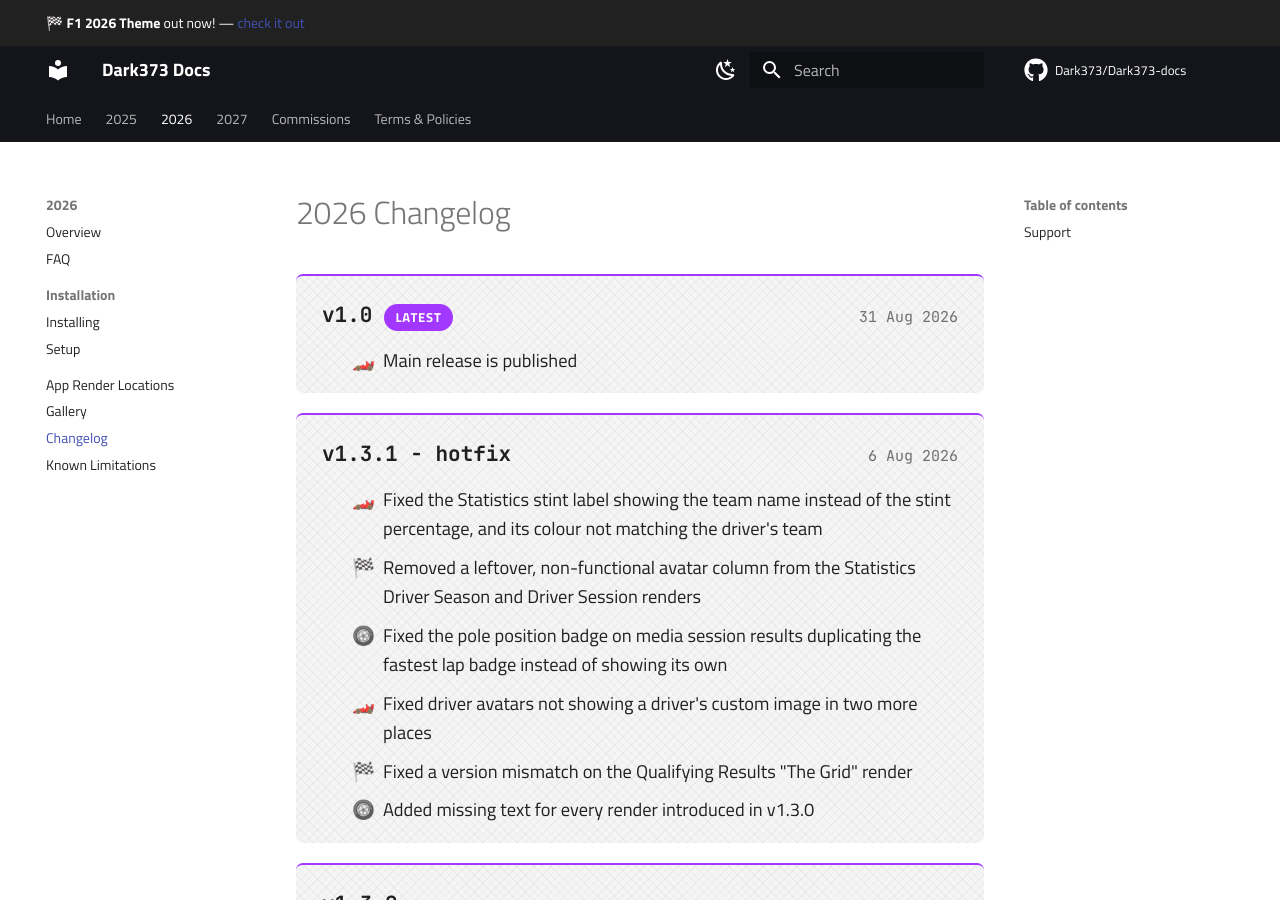
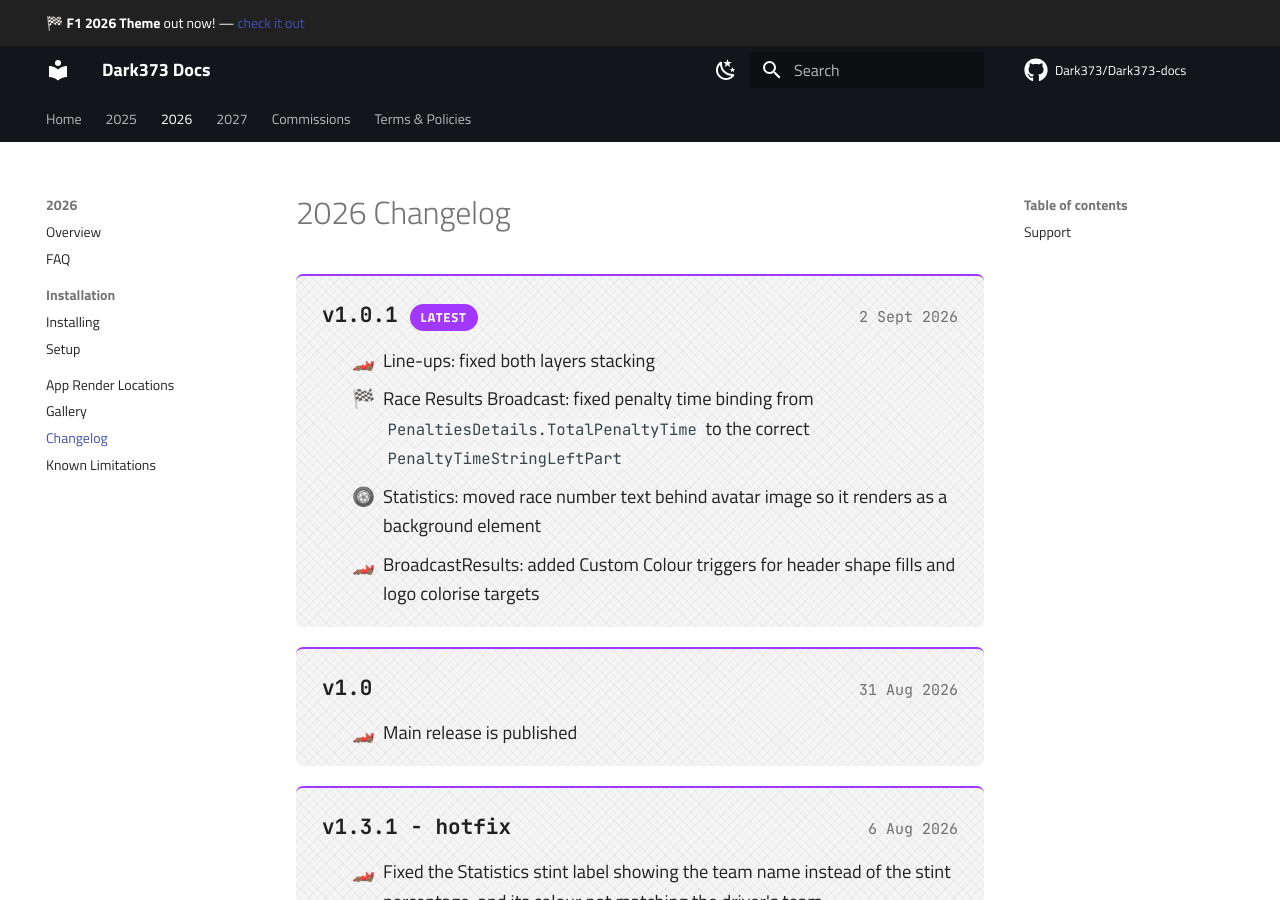
Before and after one commit to Dark373/Dark373-docs, an MkDocs documentation site: the page built from docs/f1-2026-theme/changelog.md, in a window 1280 px wide and 900 px high. Built offline with MkDocs 1.6.1 and Material for MkDocs 9.7.7, drawn with Linux system fonts in a browser that asks for light colours; comment, search, counter and statistics services are not loaded.

Commit message:
Add v1.0.1 changelog entry for 2026 theme
Co-Authored-By: Claude Sonnet 5 <noreply@anthropic.com>
Claude-Session: https://claude.ai/code/session_01WEWdRkUQPkz2PnDqHzXaDT

```diff
--- a/docs/f1-2026-theme/changelog.md
+++ b/docs/f1-2026-theme/changelog.md
@@ -5,8 +5,22 @@
 <div class="f1-release" markdown="1">
 
 <div class="f1-release-head">
+<span class="f1-release-version">v1.0.1</span>
+<span class="f1-release-badge f1-release-badge--latest">Latest</span>
+<span class="f1-release-date">2 Sept 2026</span>
+</div>
+
+- Line-ups: fixed both layers stacking
+- Race Results Broadcast: fixed penalty time binding from `PenaltiesDetails.TotalPenaltyTime` to the correct `PenaltyTimeStringLeftPart`
+- Statistics: moved race number text behind avatar image so it renders as a background element
+- BroadcastResults: added Custom Colour triggers for header shape fills and logo colorise targets
+
+</div>
+
+<div class="f1-release" markdown="1">
+
+<div class="f1-release-head">
 <span class="f1-release-version">v1.0</span>
-<span class="f1-release-badge f1-release-badge--latest">Latest</span>
 <span class="f1-release-date">31 Aug 2026</span>
 </div>
 
```
